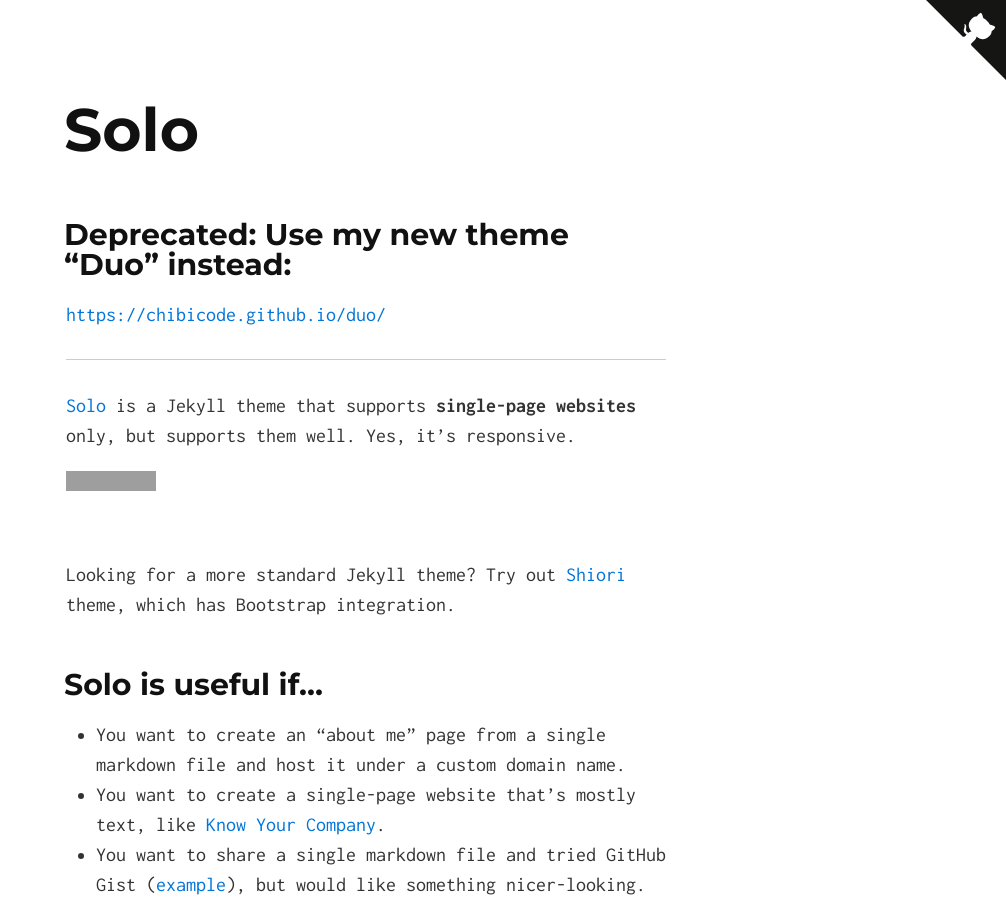
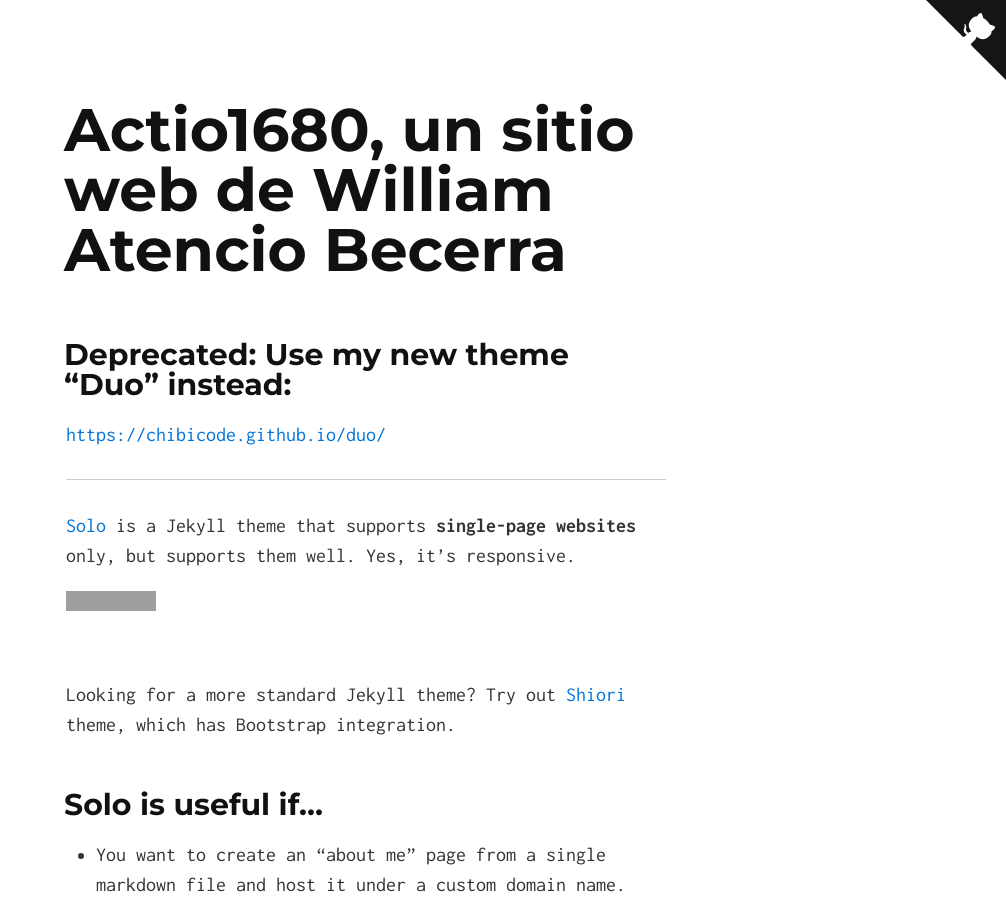
Before and after one commit to actio1680/actio1680.github.io, a Jekyll site: the page built from index.md, in a window 1280 px wide and 900 px high. Shown: the whole window, without its empty margins (274-1280 px from the left). Built offline with Jekyll 4.4.1, drawn with Linux system fonts in a browser that asks for light colours; our own code applies the rules of GitHub Pages for plain Markdown files; grey boxes are pictures that could not be loaded.

Commit message:
Update _config.yml

```diff
--- a/_config.yml
+++ b/_config.yml
@@ -1,7 +1,7 @@
 # Site settings
-title: Solo, a Jekyll Theme
-tag_text: Solo
-description: Solo is a Jekyll theme that supports single-page websites only, but supports them well. Yes, it’s responsive.
+title: Actio1680, proyectos en Derecho e Informática
+tag_text: Actio1680, un sitio web de William Atencio Becerra
+description:
 
 # Build settings
 markdown: kramdown
```
